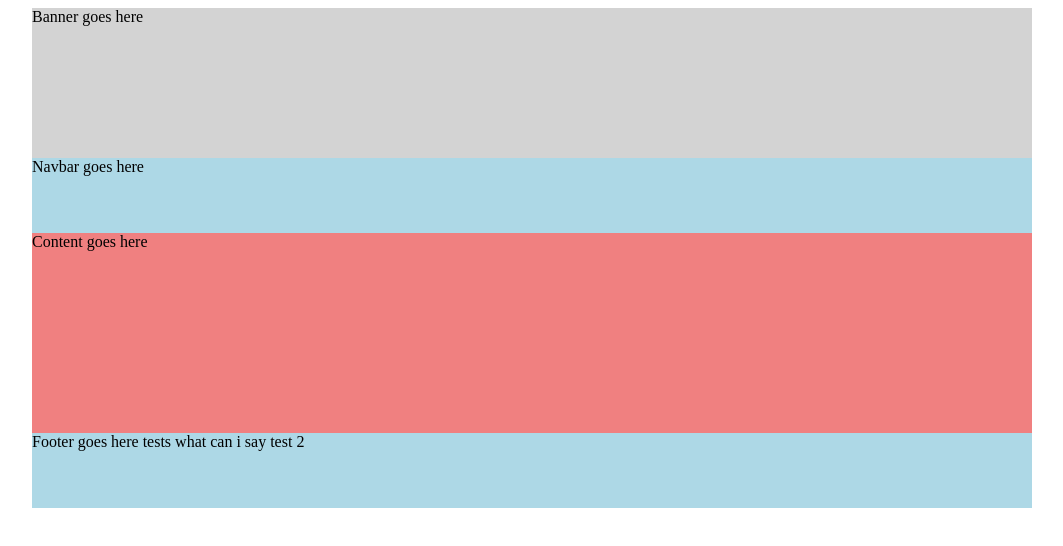
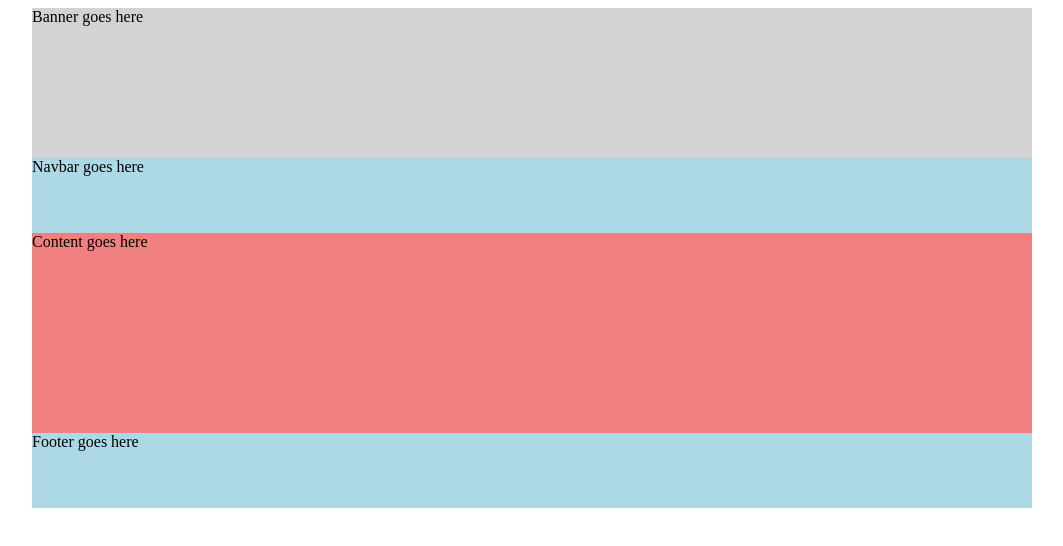
Before and after one commit to xXleowXx/responsive-1, a plain HTML site: page index.html in a window 1280 px wide. Shown: the whole page, without its empty margins (108-1171 px from the left). Drawn offline with Linux system fonts and the light colour scheme.

Commit message:
Rolling back after commit tests

```diff
--- a/index.html
+++ b/index.html
@@ -16,7 +16,7 @@
                 Content goes here
             </div>
             <div id="footer">
-                Footer goes here tests what can i say test 2
+                Footer goes here
             </div>
         </div>
     </body>
```
